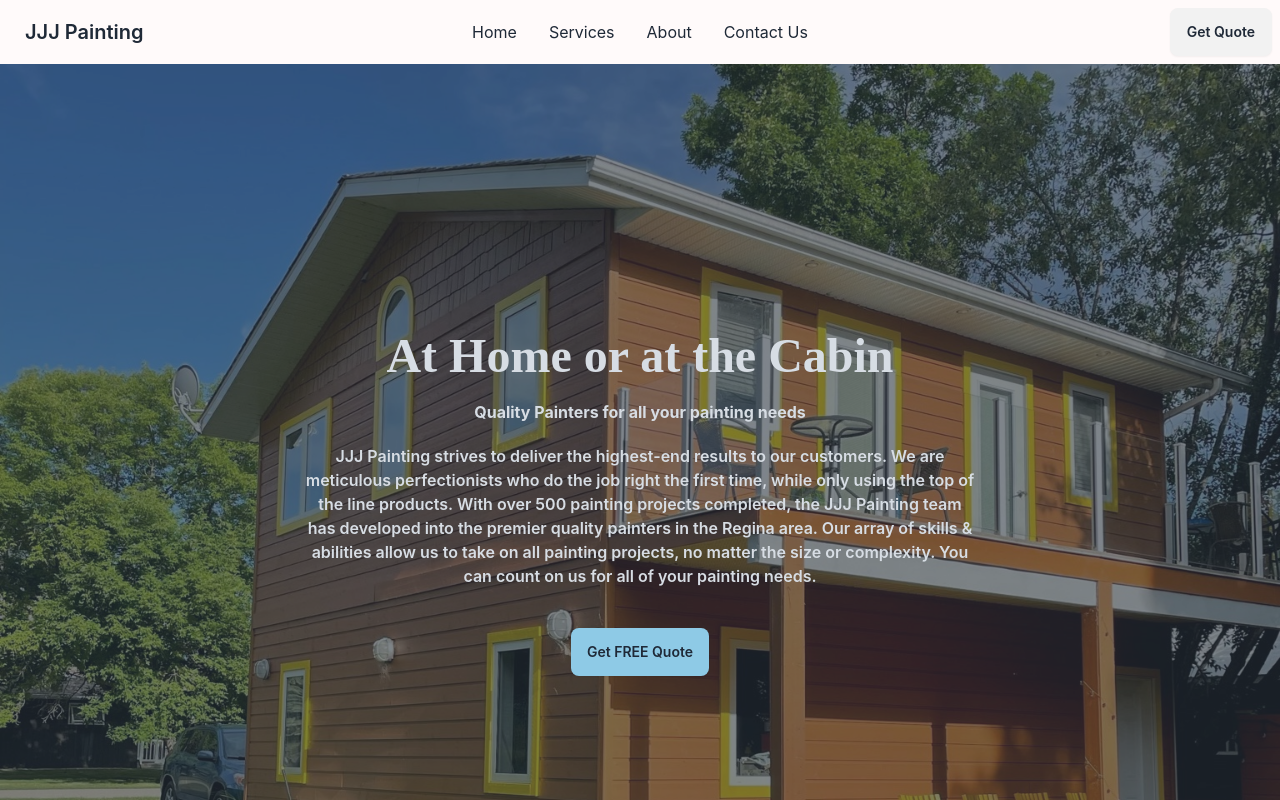
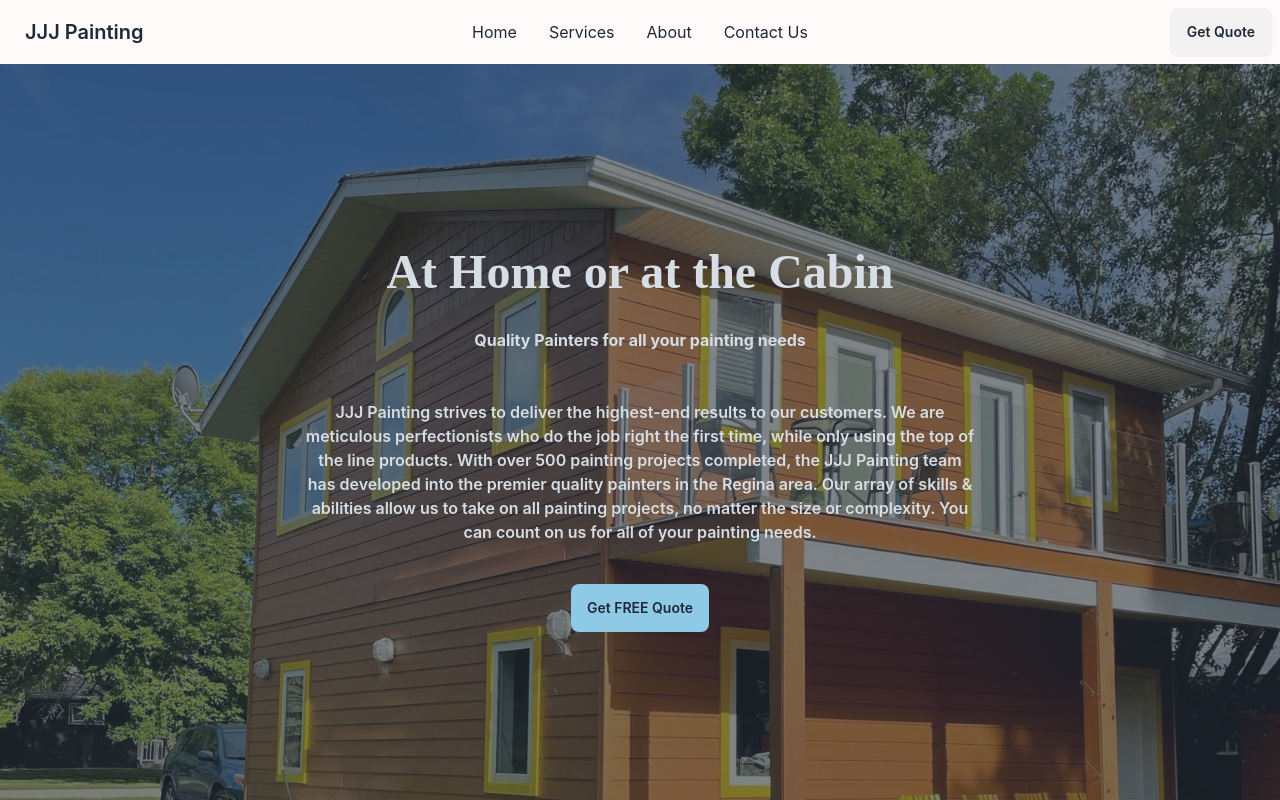
Before and after one commit to TariqLash/jjjpainting, a React (Create React App) app: page / in a window 1280 px wide. Shown: the top 800 px of the page. Built offline with nearby package versions, Linux system fonts and the light colour scheme.

Commit message:
change hero margins

```diff
--- a/src/components/Hero.jsx
+++ b/src/components/Hero.jsx
@@ -5,9 +5,9 @@ const Hero = () => {
     <div className="hero h-screen">
       <div className="hero-overlay bg-opacity-60"></div>
       <div className="hero-content text-center text-neutral-content">
-        <div className="max-w-2xl">
-          <h1 className="mb-5 text-5xl font-extrabold playfair">At Home or at the Cabin</h1>
-          <h3 className='mb-5 font-bold'>Quality Painters for all your painting needs</h3>
+        <div className="max-w-2xl mb-32">
+          <h1 className="mb-8 text-5xl font-extrabold playfair">At Home or at the Cabin</h1>
+          <h3 className='mb-12 font-bold'>Quality Painters for all your painting needs</h3>
           <p className="mb-5 w-full font-semibold pb-5">JJJ Painting strives to deliver the highest-end results to our customers.
             We are meticulous perfectionists who do the job right the first time, while only using the
             top of the line products. With over 500 painting projects completed, the JJJ Painting team
```
